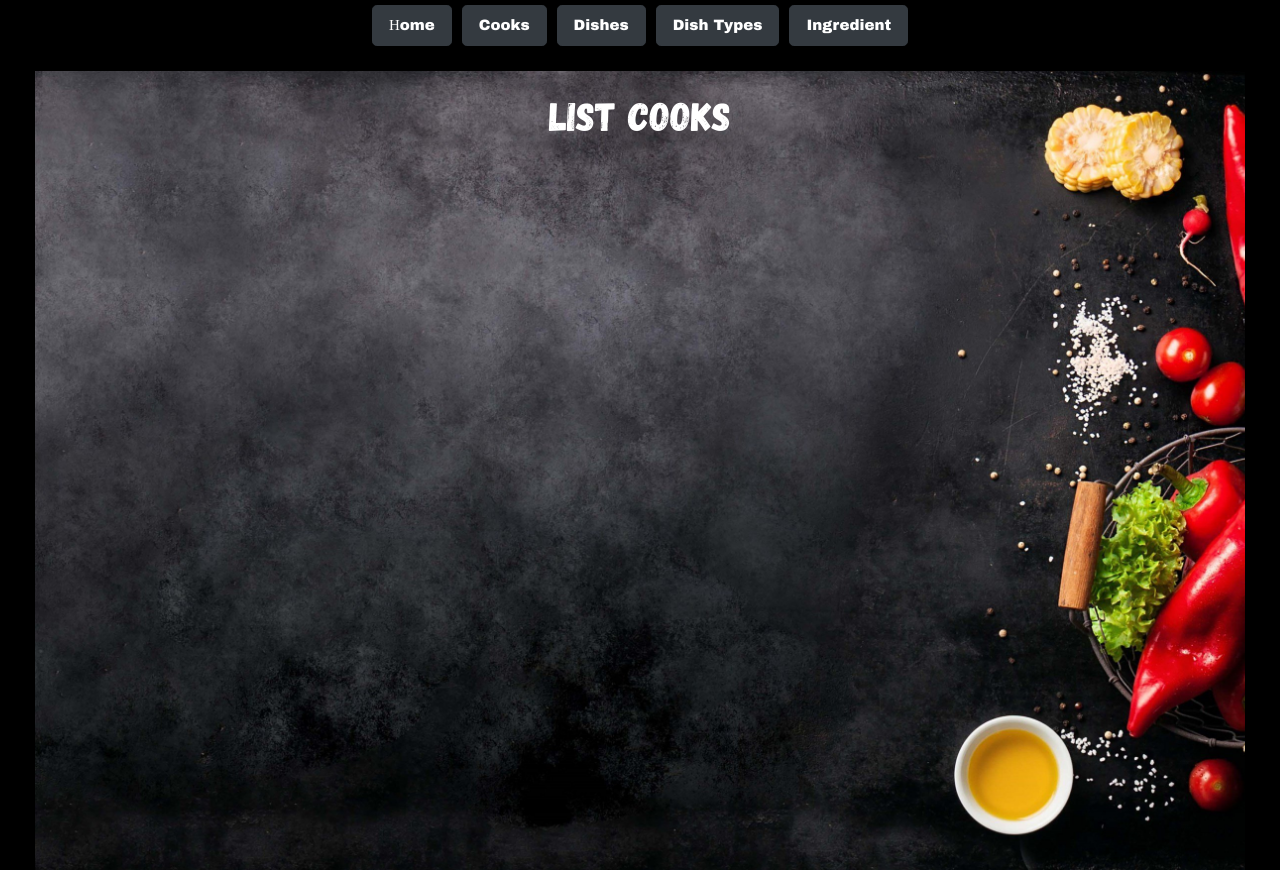
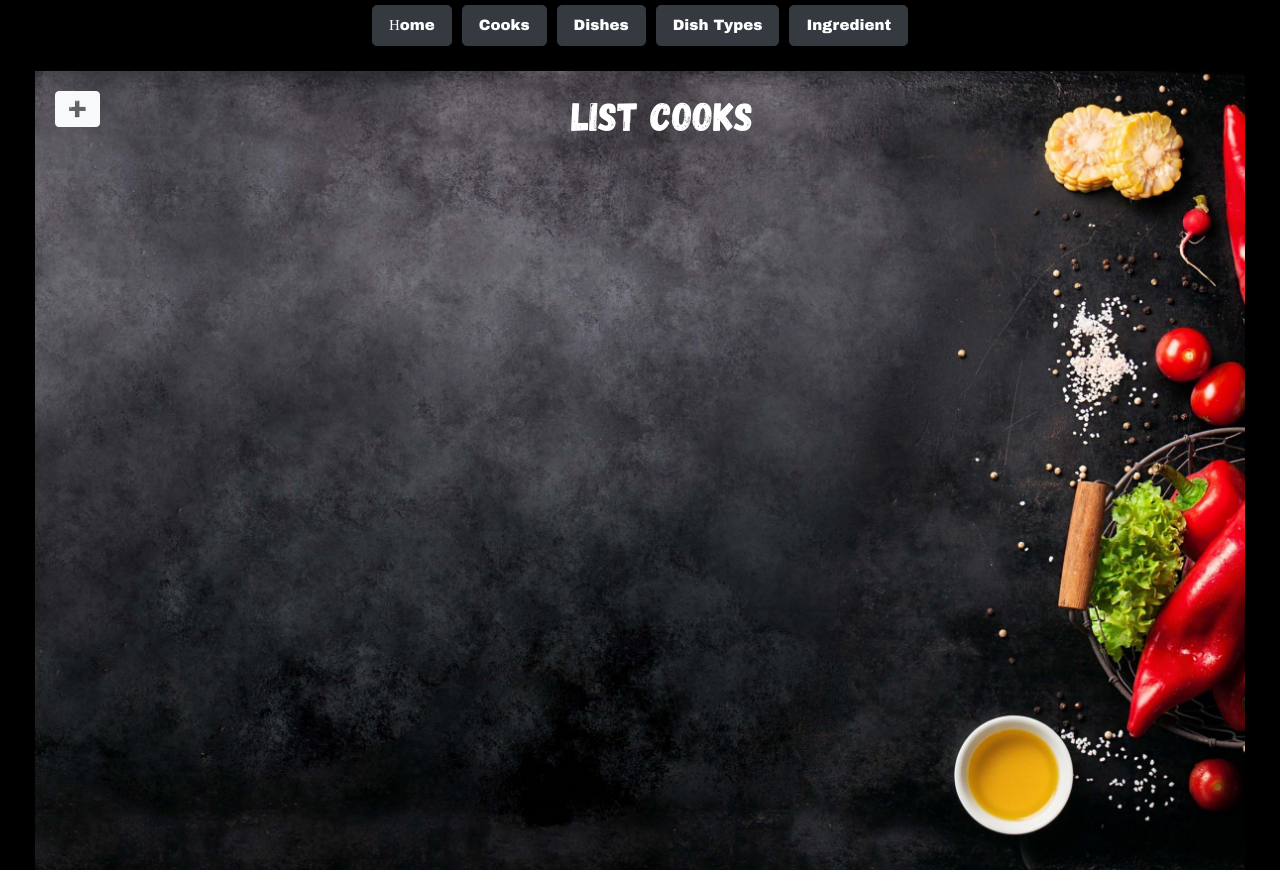
Before and after one commit to AlyonkaB/-restaurant-kitchen-service, a Django app: page /kitchen/cooks/ in a window 1280 px wide. Shown: the top 870 px of the page. Run offline with Django 5.2, Linux system fonts and the light colour scheme; data that the repository does not hold is empty.

Commit message:
created button for create cook

```diff
--- a/templates/kitchen/cook_list.html
+++ b/templates/kitchen/cook_list.html
@@ -5,7 +5,11 @@
 {% block content %}
 
   <div class="content-list">
-
+    <div style="float: left">
+      <a href="{% url 'kitchen:cook-create' %}" class="btn btn-light">
+      ➕
+      </a>
+    </div>
     <div class="title">
     <h1> List cooks </h1>
     </div>
```
